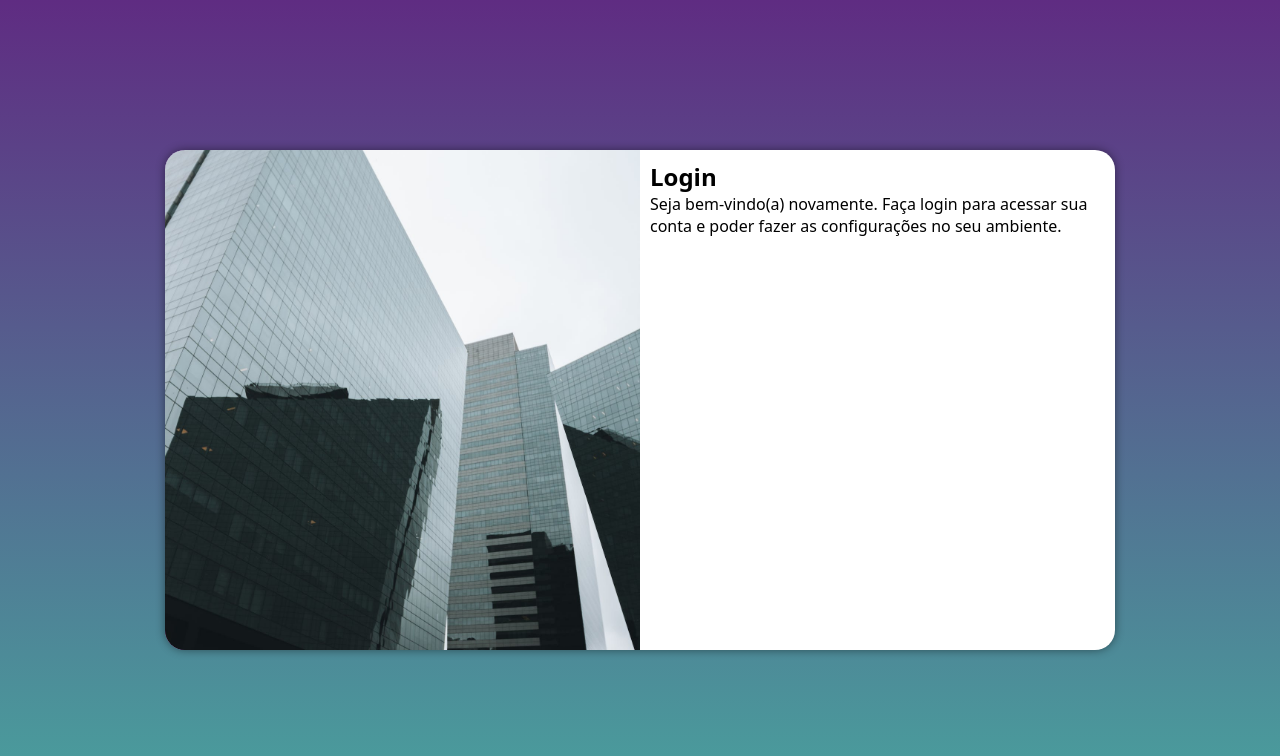
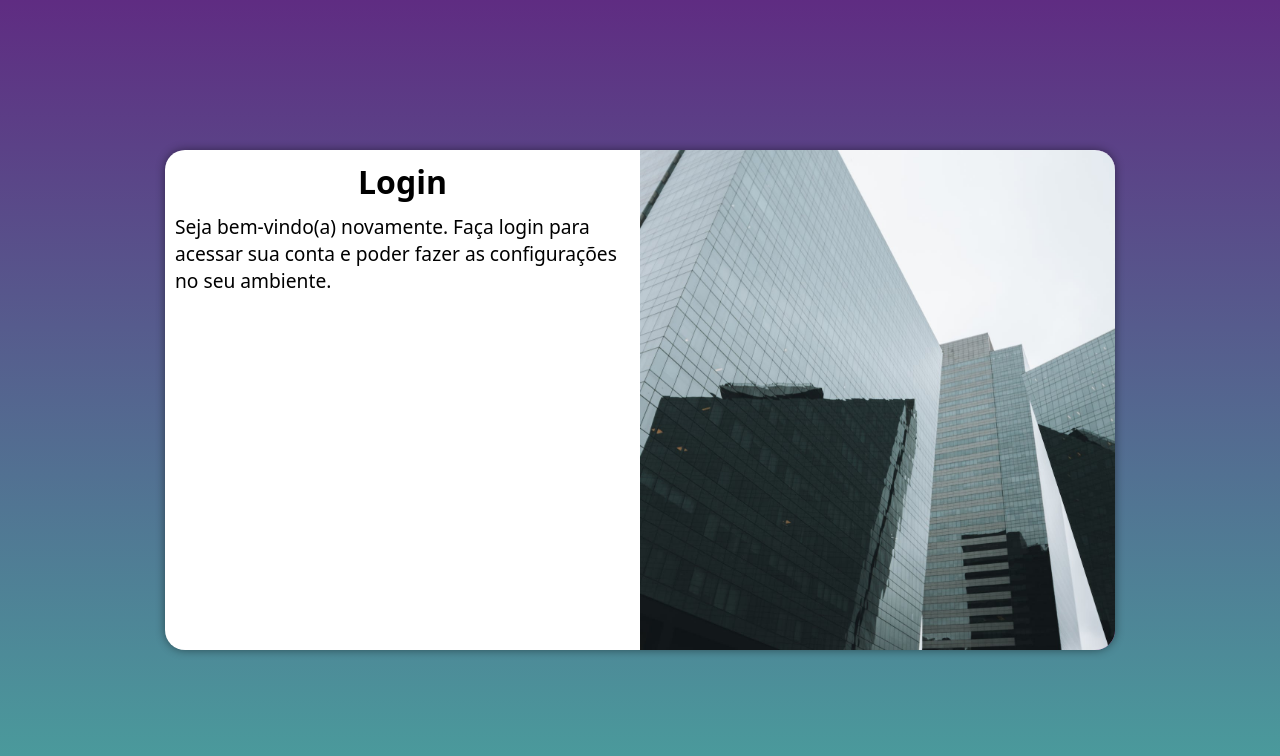
Before and after one commit to luanabuscariolo/Login-Project, a plain HTML site: page index.html in a window 1280 px wide. Drawn offline with Linux system fonts and the light colour scheme.

Commit message:
Update css

```diff
--- a/index.html
+++ b/index.html
@@ -15,7 +15,12 @@
                 <h1>Login</h1>
                 <p>Seja bem-vindo(a) novamente. Faça login para acessar sua conta e poder fazer as configurações no seu ambiente.</p>
                 <form action="login.php" method="post">
+                    <div class="">
 
+                    </div>
+                    <div>
+
+                    </div>
                 </form>
             </div>
         </section>
--- a/styles/media-query.css
+++ b/styles/media-query.css
@@ -33,11 +33,19 @@
     section#login > div#image {
         width: 50%;
         height: 100%;
-        float: left;
+        float: right;
     }
 
     section#login > div#form {
         width: 50%;
-        float: right;
+        float: left;
+    }
+
+    div#form > h1 {
+        font-size: 2em;
+    }
+
+    div#form > p {
+        font-size: 1.2em;
     }
 }
--- a/styles/style.css
+++ b/styles/style.css
@@ -54,3 +54,12 @@ section#login > div#form {
     display: block;
     padding: 10px;
 }
+
+div#form > h1 {
+    text-align: center;
+    margin-bottom: 10px;
+}
+
+div#form > p {
+    font-size: .8em;
+}
```
